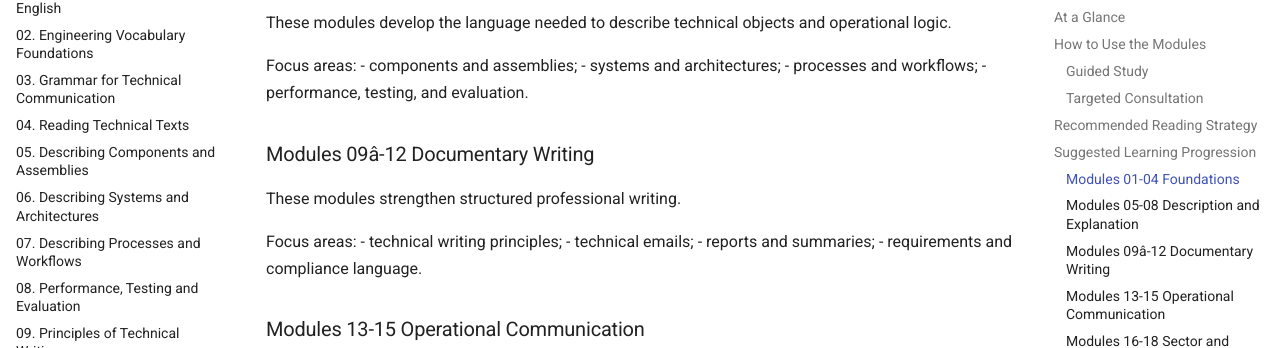
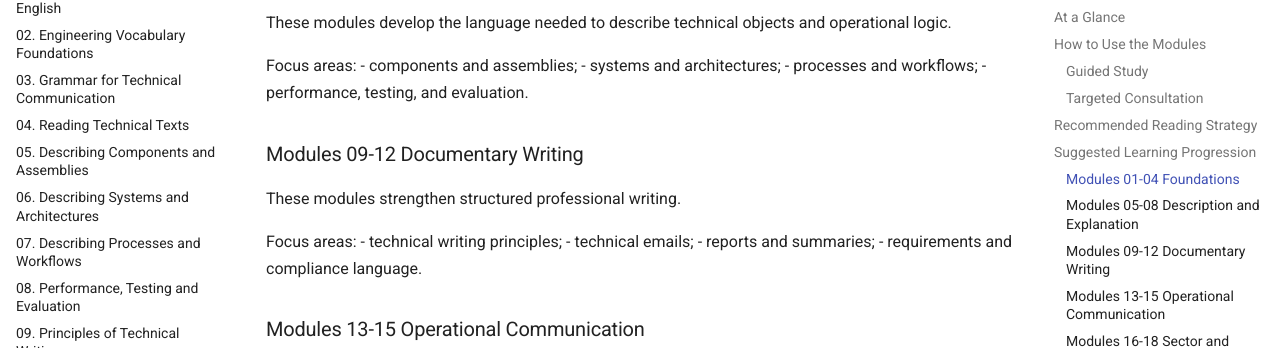
Before and after one commit to gmorimac-droid/corso-di-inglese-tecnico, an MkDocs documentation site: the page built from docs/modules/index.md, in a window 1280 px wide and 900 px high, scrolled down 2213 px. Shown: the part 118-466 px from the top of the window. Built offline with MkDocs 1.6.1 and Material for MkDocs 9.7.7, drawn with Linux system fonts in a browser that asks for light colours.

Commit message:
little correction

```diff
--- a/docs/modules/index.md
+++ b/docs/modules/index.md
@@ -71,7 +71,7 @@ Focus areas:
 - processes and workflows;
 - performance, testing, and evaluation.
 
-### Modules 09â-12 Documentary Writing
+### Modules 09-12 Documentary Writing
 These modules strengthen structured professional writing.
 
 Focus areas:
```
